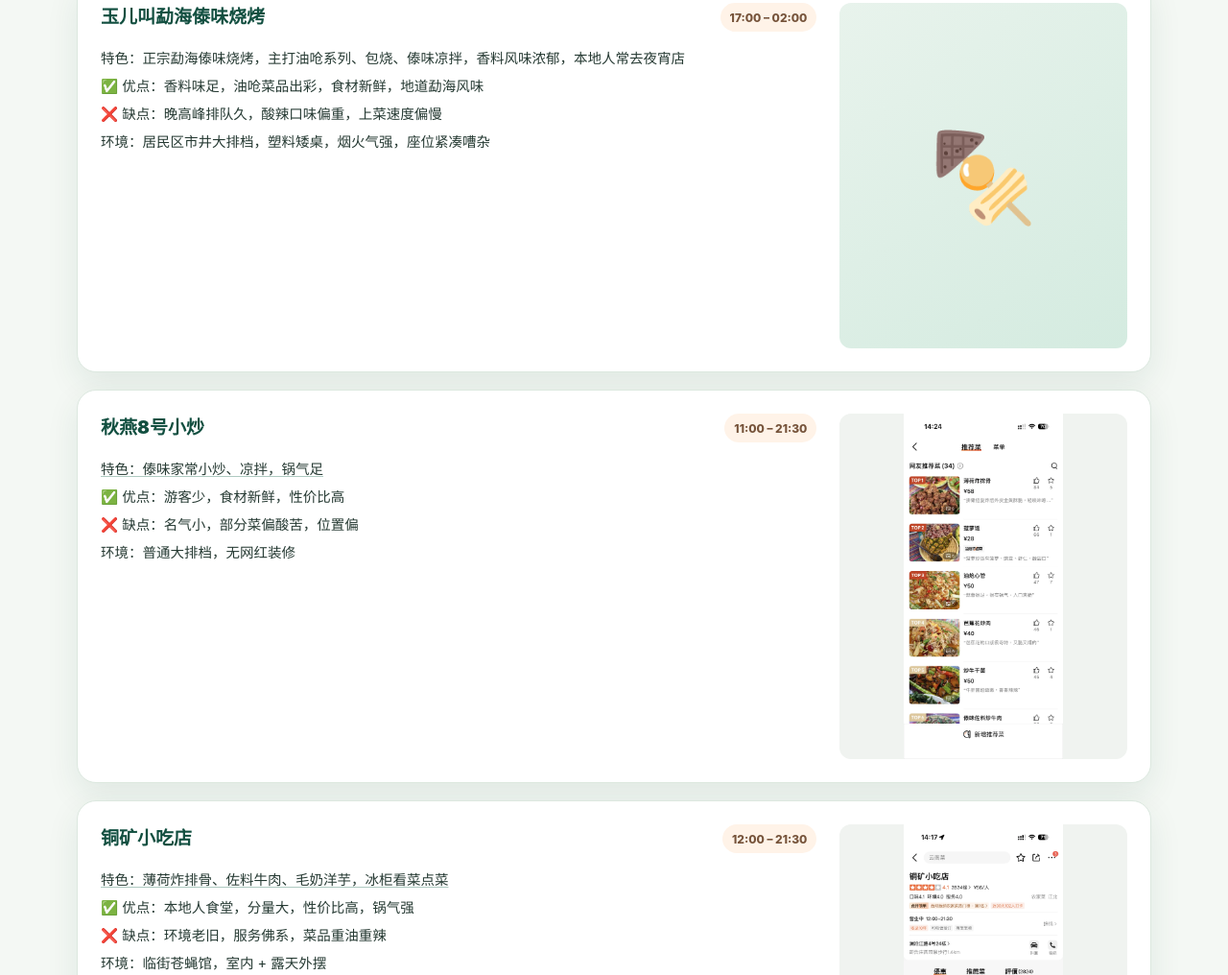
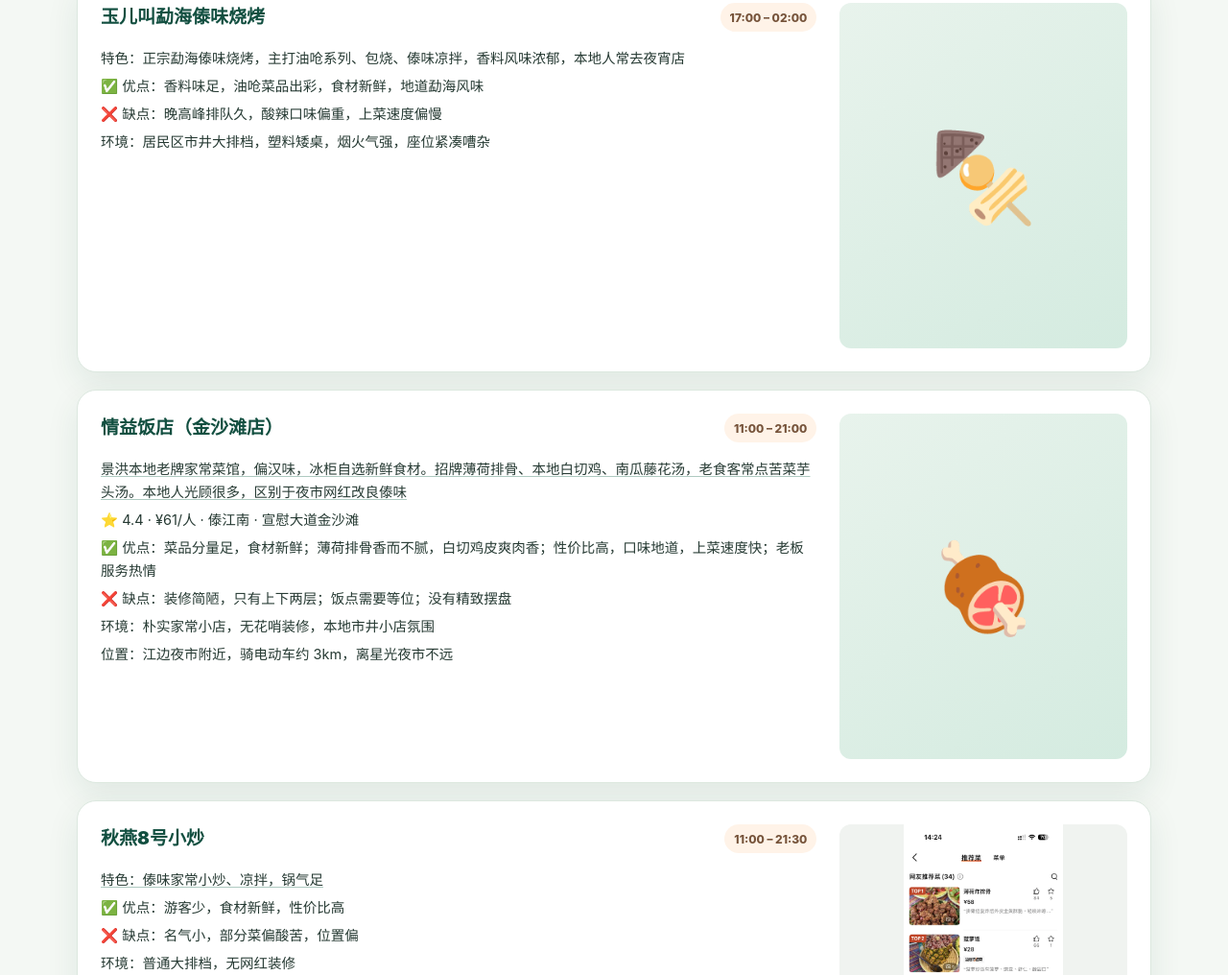
Before and after one commit to Kiwis017/JK2610, a plain HTML site: page trip-files/10-13-dinner.html in a window 1280 px wide. Shown: the part 867-1883 px from the top of the page at 96% size. Drawn offline with Linux system fonts and the light colour scheme.

Commit message:
晚餐页加入情益饭店（金沙滩店）

```diff
--- a/trip-files/10-13-dinner.html
+++ b/trip-files/10-13-dinner.html
@@ -166,7 +166,7 @@
 
     <div class="section-head">
       <h2>烧烤 / 傣味晚餐</h2>
-      <p>5 个选择 · 营业时间供安排参考</p>
+      <p>6 个选择 · 营业时间供安排参考</p>
     </div>
 
     <section class="restaurant-grid" aria-label="10月13日晚餐烧烤傣味">
@@ -200,6 +200,23 @@
           <p>环境：居民区市井大排档，塑料矮桌，烟火气强，座位紧凑嘈杂</p>
         </div>
         <div class="photo-placeholder" aria-hidden="true">🍢</div>
+      </article>
+
+      <!-- 情益饭店 -->
+      <article class="restaurant-card">
+        <header class="restaurant-card-head">
+          <a class="restaurant-name" href="https://surl.amap.com/5lV7TKe1d70k" target="_blank" rel="noopener noreferrer"><span class="restaurant">情益饭店（金沙滩店）</span></a>
+          <span class="hours">11:00 – 21:00</span>
+        </header>
+        <div class="restaurant-details description">
+          <p><a href="https://m.dianping.com/shopinfo/lakvqun3NQaeOeTG?msource=Appshare2021&utm_source=shop_share&shoptype=10&shopcategoryid=248&cityid=1908&isoversea=0" target="_blank" rel="noopener noreferrer">景洪本地老牌家常菜馆，偏汉味，冰柜自选新鲜食材。招牌薄荷排骨、本地白切鸡、南瓜藤花汤，老食客常点苦菜芋头汤。本地人光顾很多，区别于夜市网红改良傣味</a></p>
+          <p>⭐ 4.4 · ¥61/人 · 傣江南 · 宣慰大道金沙滩</p>
+          <p>✅ 优点：菜品分量足，食材新鲜；薄荷排骨香而不腻，白切鸡皮爽肉香；性价比高，口味地道，上菜速度快；老板服务热情</p>
+          <p>❌ 缺点：装修简陋，只有上下两层；饭点需要等位；没有精致摆盘</p>
+          <p>环境：朴实家常小店，无花哨装修，本地市井小店氛围</p>
+          <p>位置：江边夜市附近，骑电动车约 3km，离星光夜市不远</p>
+        </div>
+        <div class="photo-placeholder" aria-hidden="true">🍖</div>
       </article>
 
       <!-- 秋燕8号小炒（从午餐加入） -->
```
